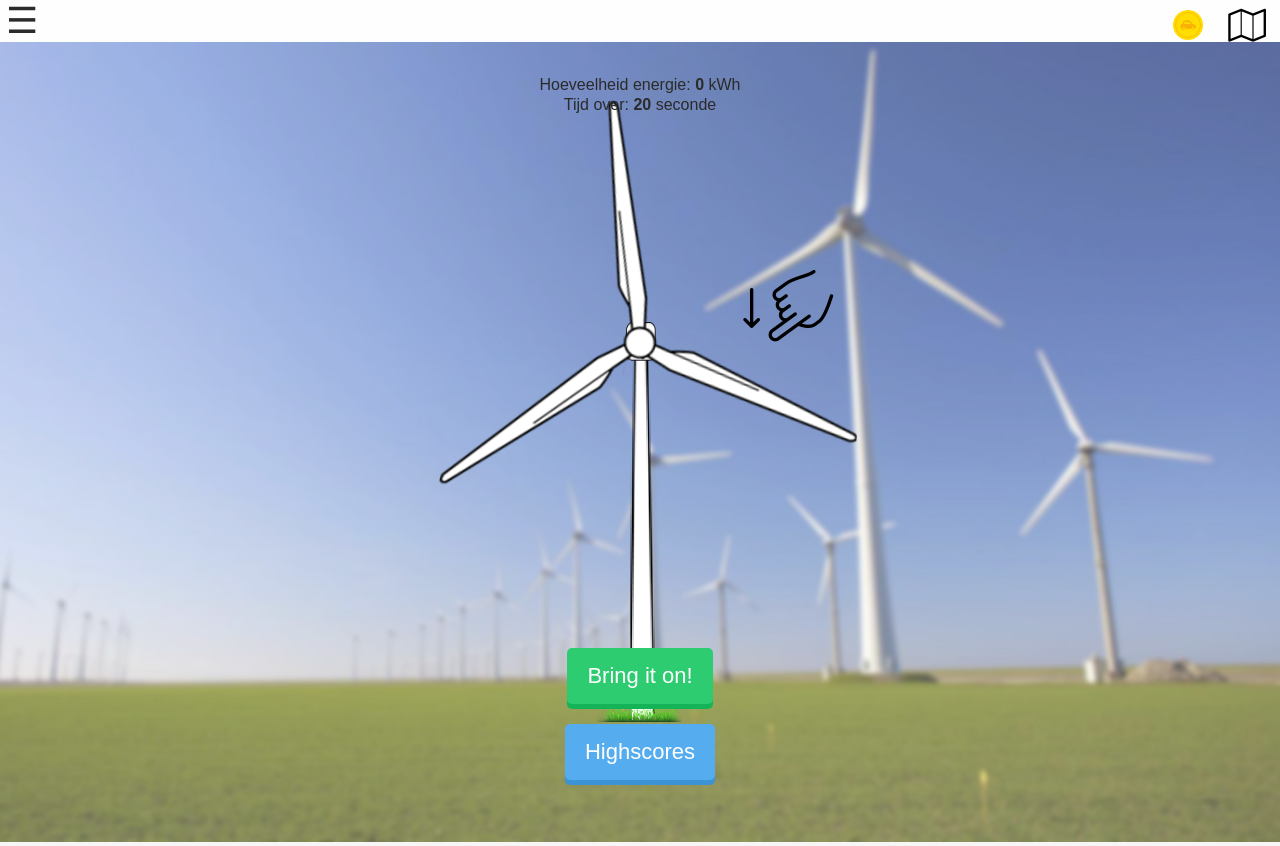
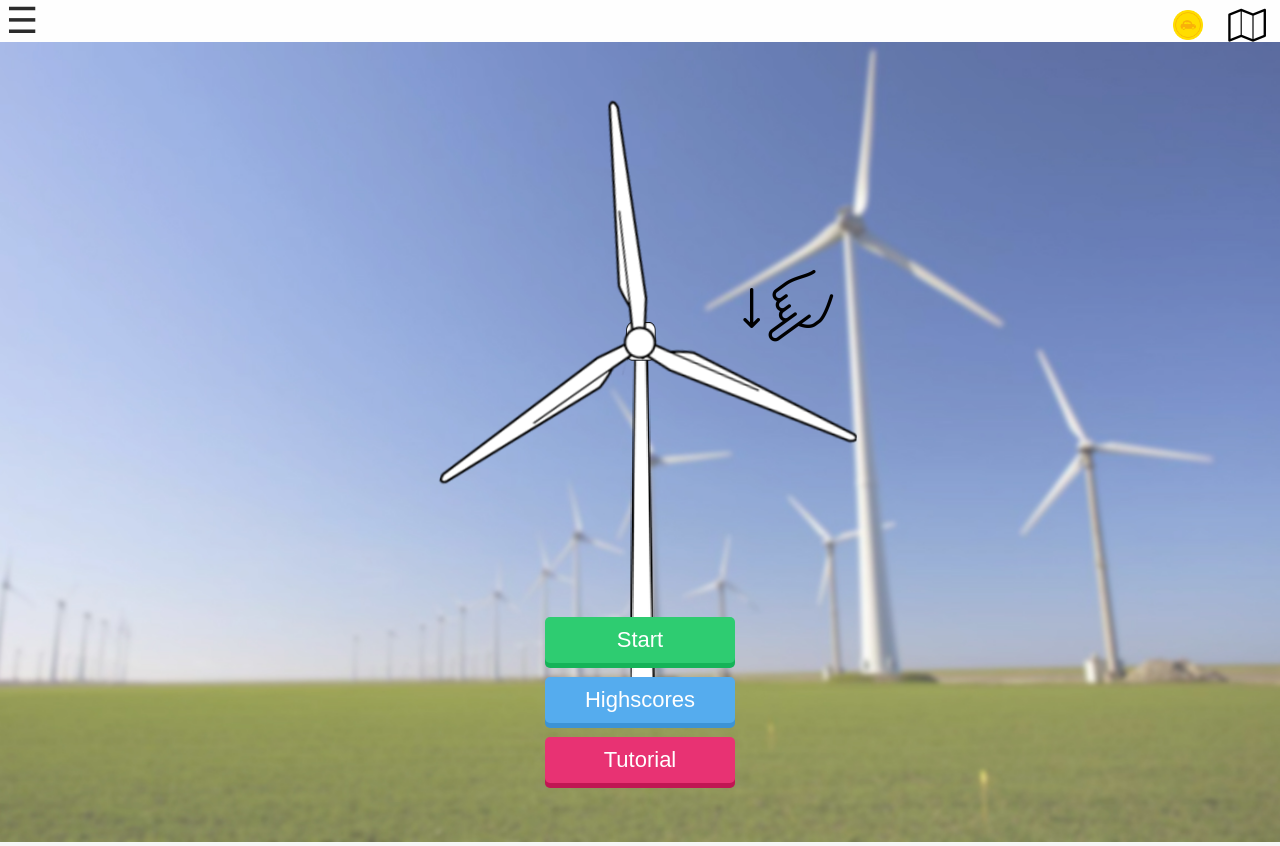
Before and after one commit to steven7kramer/backseatbuddy, a PHP site: page /pages/POI/windmolens.php in a window 1280 px wide; the page is wider, and only the part inside the window is pictured. Run offline with PHP 8.4, Linux system fonts and the light colour scheme; the visitor is signed in with stand-in values (Sample User, id 1); data that the repository does not hold is empty; some libraries are stand-ins or nearby versions.

Commit message:
fixed tutorial swipe and improved button css

```diff
--- a/css/windmolens.css
+++ b/css/windmolens.css
@@ -1,6 +1,9 @@
 #designContainer{
 	width:400px;
 	font-family:Helvetica;
+}
+.inGame{
+	display:none;
 }
 
 .BHighscoreWrapper h1{
@@ -55,13 +58,20 @@
 /* start da css for da buttons */
 .btn {
   border-radius: 5px;
-  padding: 15px 20px;
+  padding: 10px 20px;
   font-size: 22px;
   text-decoration: none;
-  margin: 10px;
+  margin: 7px;
   color: #fff;
   position: relative;
   display: inline-block;
+	min-width: 150px;
+
+	/* make the text not selectable while dragging */
+	-webkit-user-select: none; /* Safari */
+	-moz-user-select: none; /* Firefox */
+	-ms-user-select: none; /* IE10+/Edge */
+	user-select: none; /* Standard */
 }
 
 .btn:active {
@@ -79,19 +89,37 @@
   background-color: #48E68B;
 }
 
-#GameButtons {
+.blue {
+  background-color: #55acee;
+  box-shadow: 0px 5px 0px 0px #3C93D5;
+}
+
+.blue:hover {
+  background-color: #6FC6FF;
+}
+
+.pink {
+  background-color: #e83273;
+  box-shadow: 0px 5px 0px 0px #c01653;
+}
+
+.pink:hover {
+  background-color: #f17ea7;
+}
+
+#GameButtons, #inGameBoxes {
     width: 100%;
     text-align: center;
     position: absolute;
     bottom: 10px;
 }
 
-#ScoreText, #TimeText{
+#LastScore, #TimeText{
     width: 100%;
     text-align: center;
     position: absolute;
 }
-#ScoreText{top:60px;}
+#LastScore{top:60px;}
 #TimeText{top:80px;}
 
 #swipeImage{
@@ -106,6 +134,15 @@
 	-webkit-user-drag: none;
 	-webkit-user-select: none;
 	-ms-user-select: none;
+}
+
+#exitGame{
+	position: absolute;
+	left:20px;
+	top:20px;
+}
+#exitGame i{
+	color:white;
 }
 
 /* Google Maps API CSS*/
@@ -132,15 +169,6 @@
 	text-decoration: none;
 }
 
-.blue {
-  background-color: #55acee;
-  box-shadow: 0px 5px 0px 0px #3C93D5;
-}
-
-.blue:hover {
-  background-color: #6FC6FF;
-}
-
 .highScoresWindow{
 	z-index: 10;
 	position: fixed;
--- a/pages/POI/windmolens.php
+++ b/pages/POI/windmolens.php
@@ -39,26 +39,38 @@
     	</div>
 
         <!-- Show score -->
-        <div id="ScoreText">
-            <p>Hoeveelheid energie: <b class='score'>0</b> kWh</p>
-        </div>
-        <div id="TimeText">
-            <p>Tijd over: <b class='timeLeft'>20</b> seconde</p>
+      <div id="inGameContainer">
+        <div id="exitGame" class="inGame">
+          <a href="#" class=""><i class="fas fa-arrow-alt-circle-left"></i></a>
         </div>
 
+        <div id="inGameBoxes" class="inGame">
+          <div id="ScoreText" class="">
+              <p>Energie: <b class='score'>0</b> kWh</p>
+          </div>
+          <div id="TimeText"  class="">
+              <p>Tijd: <b class='timeLeft'>20</b></p>
+          </div>
+        </div>
+      </div>
+
         <!-- Swipe Image -->
-          <div id="swipeImage">
+          <div id="swipeImage" class="swipeTutorial outGame">
             <img src="../../images/game/swipeDown.png">
           </div>
 
-        <div id="GameButtons">
+        <div id="GameButtons" class="outGame">
             <!-- Start game -->
             <div id="StartButton">
-                <a href="#" class="startbtn btn green">Bring it on!</a>
+                <a href="#" class="startbtn btn green">Start</a>
             </div>
-            <!-- Start game -->
+            <!-- Highscores -->
             <div id="HighScoreButton">
-                <a onclick="openHighscores()" class="hsbtn btn blue">Highscores</a>
+                <a onclick="openHighscores()" class="btn blue">Highscores</a>
+            </div>
+            <!-- Tutorial Button -->
+            <div id="TutorialButton">
+                <a onclick="openTutorial()" class="btn pink">Tutorial</a>
             </div>
         </div>
 
```
Also changed, not shown: js/BackseatWindmills.js (+27 -14 lines).
